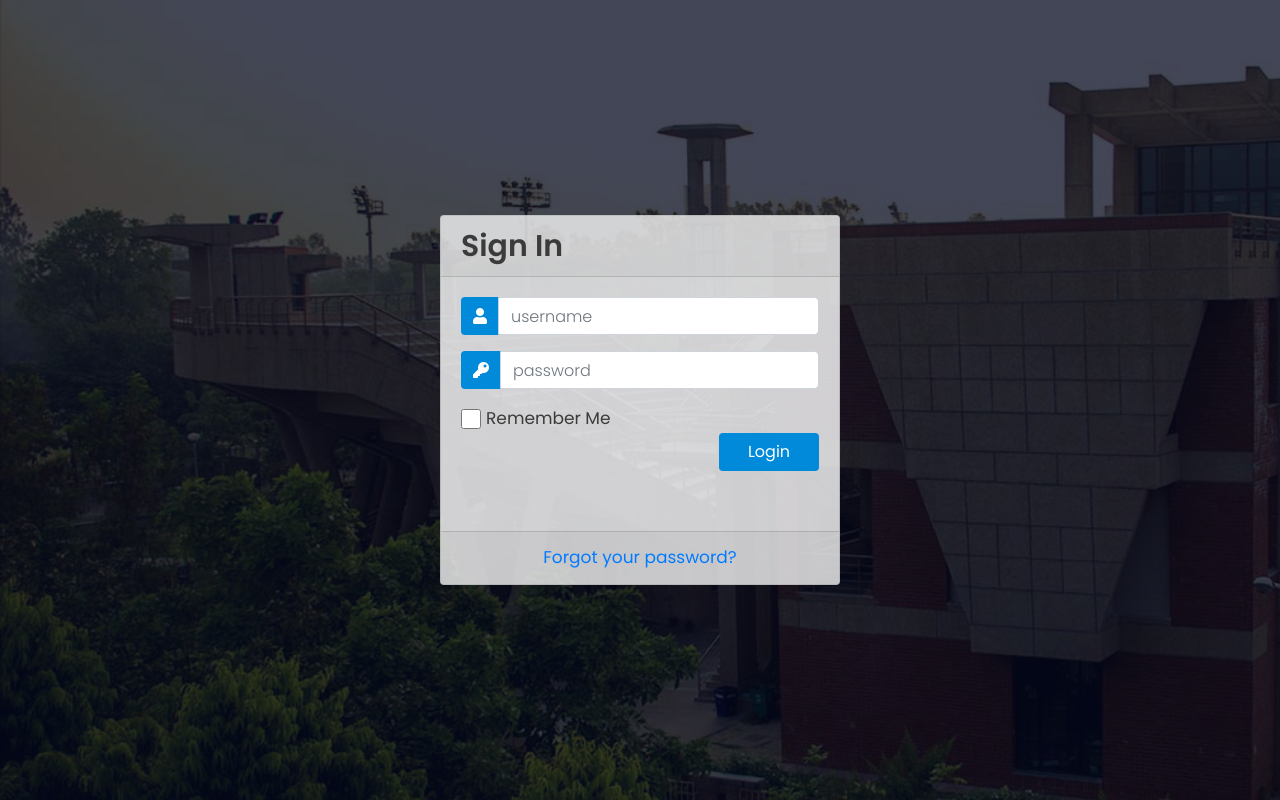
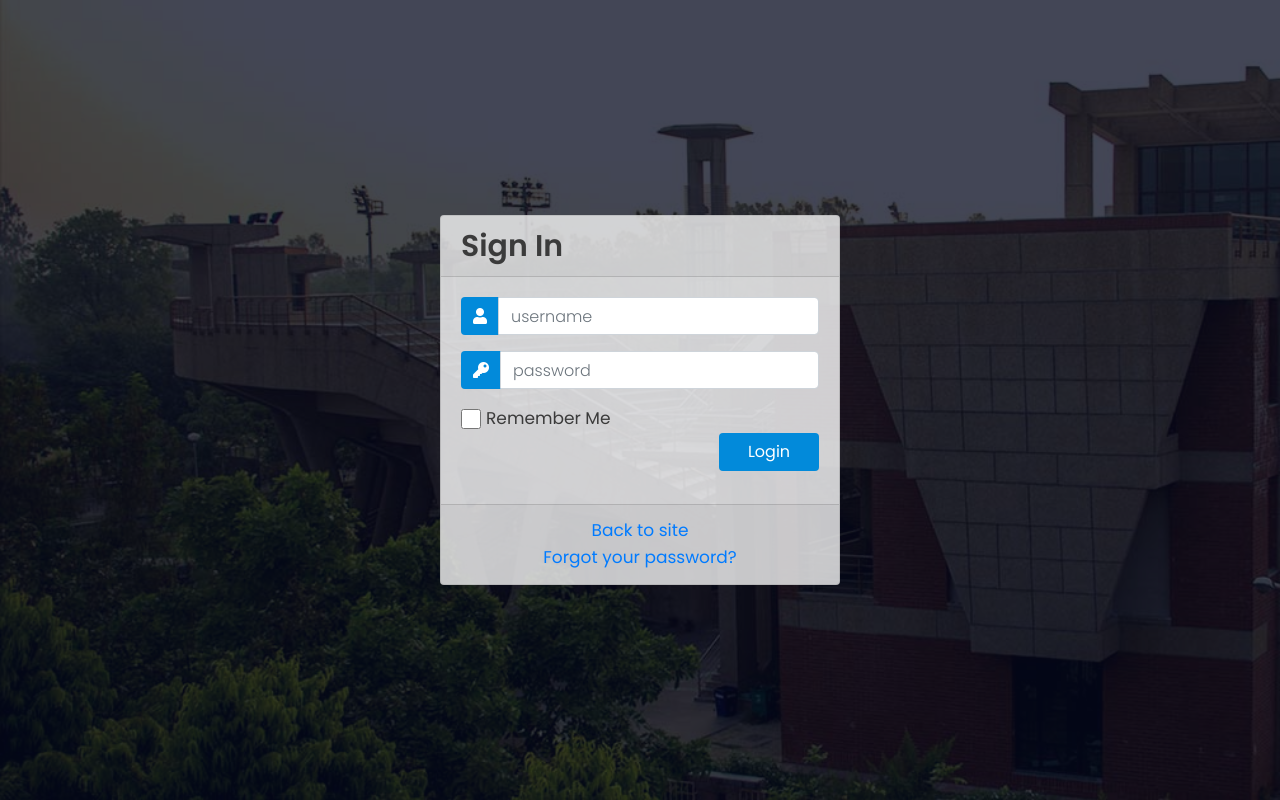
Before and after one commit to OmAryan04/major-project, a PHP site: page /srchome/login.html in a window 1280 px wide. Run offline with PHP 8.4, Linux system fonts and the light colour scheme; some libraries are stand-ins or nearby versions.

Commit message:
Added 'back to site' option

```diff
--- a/srchome/css/login.css
+++ b/srchome/css/login.css
@@ -50,6 +50,10 @@ input:focus {
     box-shadow: 0 0 0 0 !important;
 }
 
+.card-footer li {
+    text-align: center;
+}
+
 .remember {
     color: rgb(59, 59, 59);
 }
--- a/srchome/login.html
+++ b/srchome/login.html
@@ -50,7 +50,10 @@
                             Don't have an account?<a href="#">Sign Up</a>
                         </div> -->
                         <div class="d-flex justify-content-center">
-                            <a href="#">Forgot your password?</a>
+                            <ul>
+                                <li><a href="src.html">Back to site</a></li>
+                                <li><a href="#">Forgot your password?</a></li>
+                            </ul>
                         </div>
                     </div>
                 </div>
```
